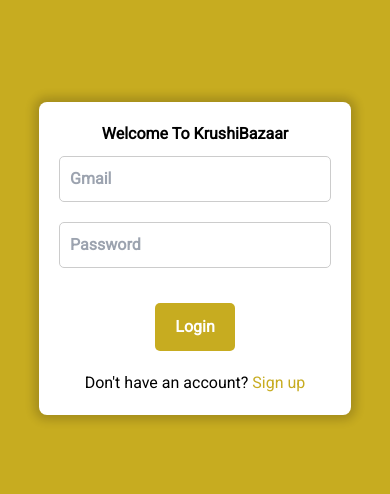
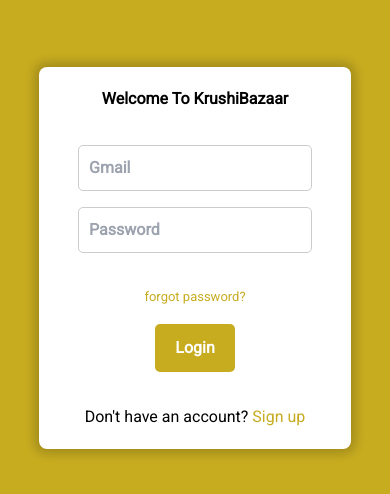
Before and after one commit to meetjadav/krushibazaar, a Next.js app: page /pages/login in a window 390 px wide. Shown: the part 164-658 px from the top of the page. Built offline with nearby package versions, Linux system fonts and the light colour scheme; a web font is replaced by a local one.

Commit message:
some required changes

```diff
--- a/app/pages/login/page.css
+++ b/app/pages/login/page.css
@@ -11,32 +11,39 @@
 }
 
 .login-container {
+    display: flex;
+    flex-direction: column;
+    justify-content: center;
+    align-items: center;
     background-color: white;
     padding: 20px;
     border-radius: 8px;
     box-shadow: 0px 0px 10px 5px rgb(18 10 10 / 19%);
     text-align: center;
     width: 40vw;
+    gap: 4vh;
+}
+
+.form-container {
+    display: flex;
+    justify-content: center;
+    align-items: center;
+    flex-direction: column;
+    width: 40vw;
+    gap: 2vh;
 }
 
 input[type="text"],
 input[type="password"] {
-    width: 100%;
+    width: 35vw;
     padding: 10px;
-    margin: 10px 0;
     box-sizing: border-box;
     border: 1px solid #ccc;
     border-radius: 5px;
 }
 
-.forgot-password {
-    margin-top: 10px;
-    font-size: small;
-    text-align: right;
-}
 
 input[type="submit"] {
-    margin-top: 25px;
     background-color: var(--primary_colour);
     color: white;
     border: none;
@@ -50,22 +57,8 @@
     background-color: var(--primary_colour_2);
 }
 
-.social-login {
-    display: flex;
-    justify-content: center;
-    align-items: center;
-}
-
-.logo-login {
-    height: 25px;
-    width: 25px;
-    margin: 0 5px;
-    cursor: pointer;
-}
-
 .signup {
     font-weight: lighter;
-    margin-top: 20px;
 }
 
 .signup a {
@@ -78,8 +71,34 @@
     text-decoration: underline;
 }
 
+.forgot-password {
+    margin-top: 2vh;
+    color: var(--primary_colour);
+    font-weight: lighter;
+    font-size: medium;
+    text-align: center;
+
+}
+
+.forgot-password:hover {
+    text-decoration: underline;
+}
+
 @media (max-width:500px) {
     .login-container {
         width: 80vw;
     }
+
+    .forgot-password {
+        font-size: small;
+    }
+
+    .form-container {
+        width: 80vw;
+    }
+
+    input[type="text"],
+    input[type="password"] {
+        width: 60vw;
+    }
 }
--- a/app/pages/login/page.js
+++ b/app/pages/login/page.js
@@ -38,14 +38,18 @@
             <div className="login-container">
                 <h2>Welcome To KrushiBazaar</h2>
                 {error && <p style={{ color: 'red' }}>{error}</p>}
-                <form onSubmit={handleLogin}>
+                <form onSubmit={handleLogin} className='form-container'>
                     <input type="text" name="gmail" placeholder="Gmail" value={gmail} onChange={(e) => setGmail(e.target.value)} />
                     <input type="password" name="password" placeholder="Password" value={password} onChange={(e) => setPassword(e.target.value)} />
+                    <a className="forgot-password">
+                        forgot password?
+                    </a>
                     <input type="submit" value="Login" />
                 </form>
                 <div className="signup">
                     <span>Don&apos;t have an account? </span><a href={`${getBaseUrl()}/pages/signup`}>Sign up</a>
                 </div>
+
             </div>
         </div>
     );
```
